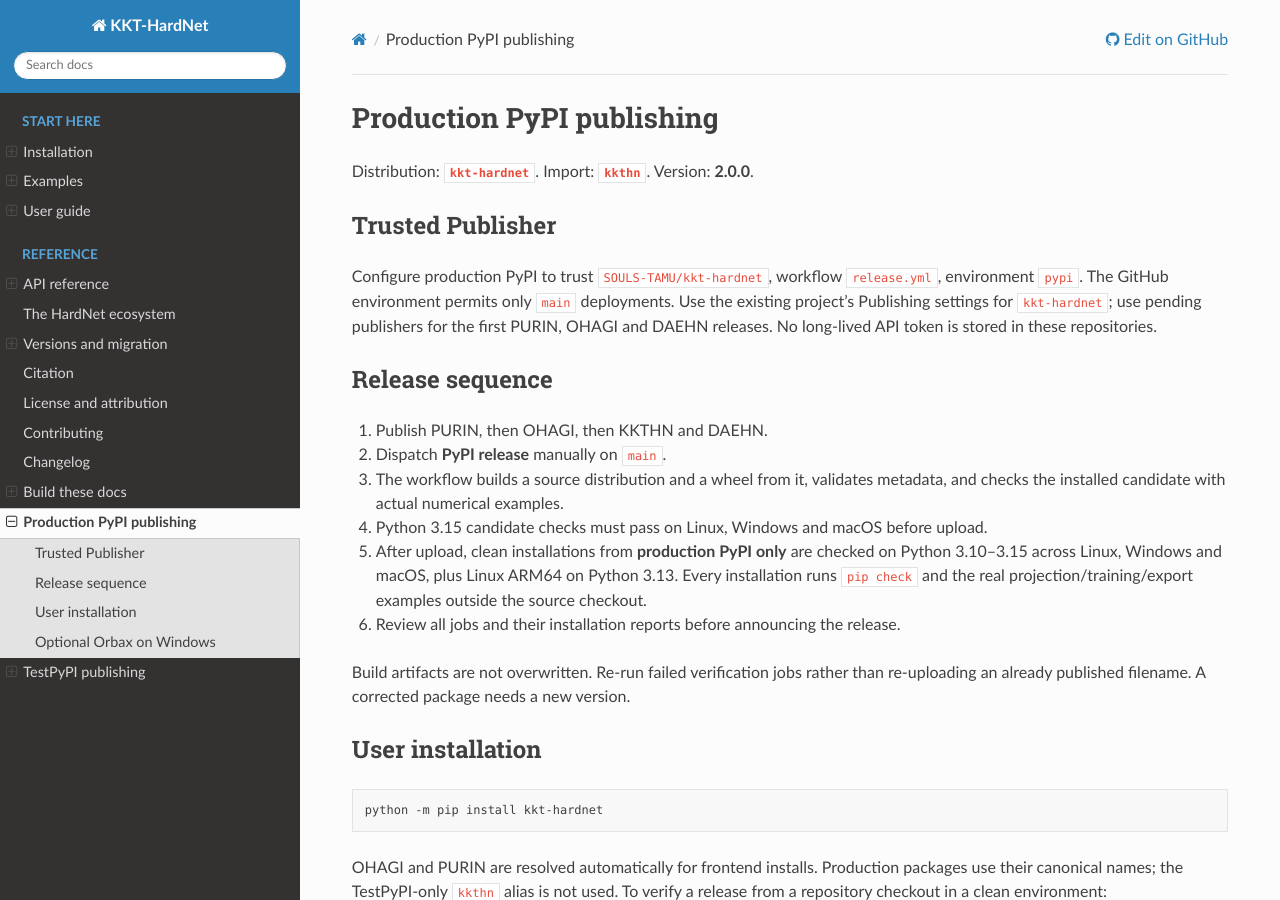
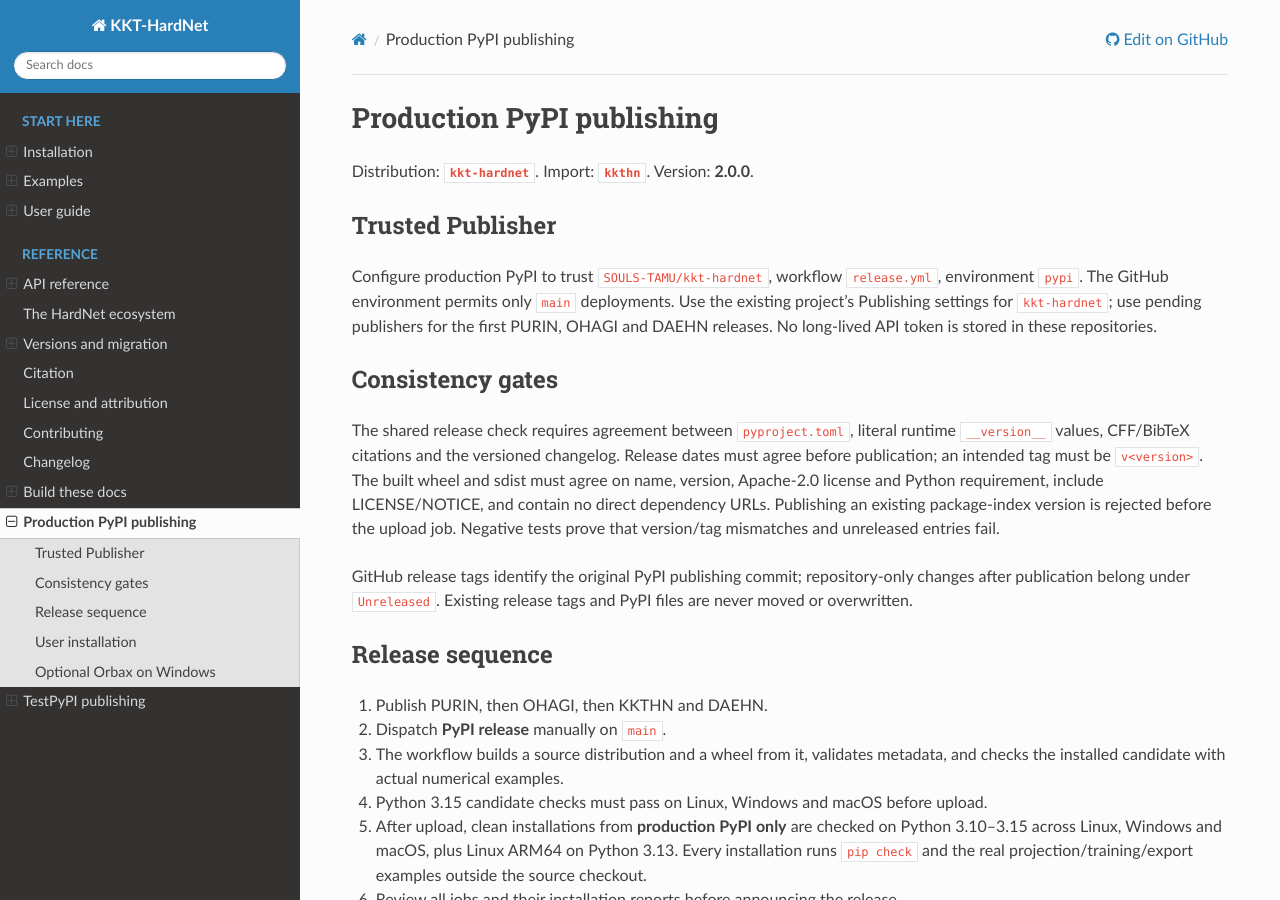
Before and after one commit to SOULS-TAMU/kkt-hardnet, a Sphinx documentation site: the page built from docs/PUBLISHING.md, in a window 1280 px wide and 900 px high. Built offline with Sphinx 7.4.7 and the Read the Docs theme 3.1.0, drawn with Linux system fonts in a browser that asks for light colours.

Commit message:
Enforce consistent release metadata and original artifact identities

```diff
--- a/docs/PUBLISHING.md
+++ b/docs/PUBLISHING.md
@@ -9,6 +9,20 @@ environment `pypi`. The GitHub environment permits only `main` deployments.
 Use the existing project's Publishing settings for `kkt-hardnet`; use pending
 publishers for the first PURIN, OHAGI and DAEHN releases. No long-lived API token
 is stored in these repositories.
+
+## Consistency gates
+
+The shared release check requires agreement between `pyproject.toml`, literal
+runtime `__version__` values, CFF/BibTeX citations and the versioned changelog.
+Release dates must agree before publication; an intended tag must be `v<version>`.
+The built wheel and sdist must agree on name, version, Apache-2.0 license and
+Python requirement, include LICENSE/NOTICE, and contain no direct dependency URLs.
+Publishing an existing package-index version is rejected before the upload job.
+Negative tests prove that version/tag mismatches and unreleased entries fail.
+
+GitHub release tags identify the original PyPI publishing commit; repository-only
+changes after publication belong under `Unreleased`. Existing release tags and
+PyPI files are never moved or overwritten.
 
 ## Release sequence
 
```
Also changed, not shown: 4 other files.
